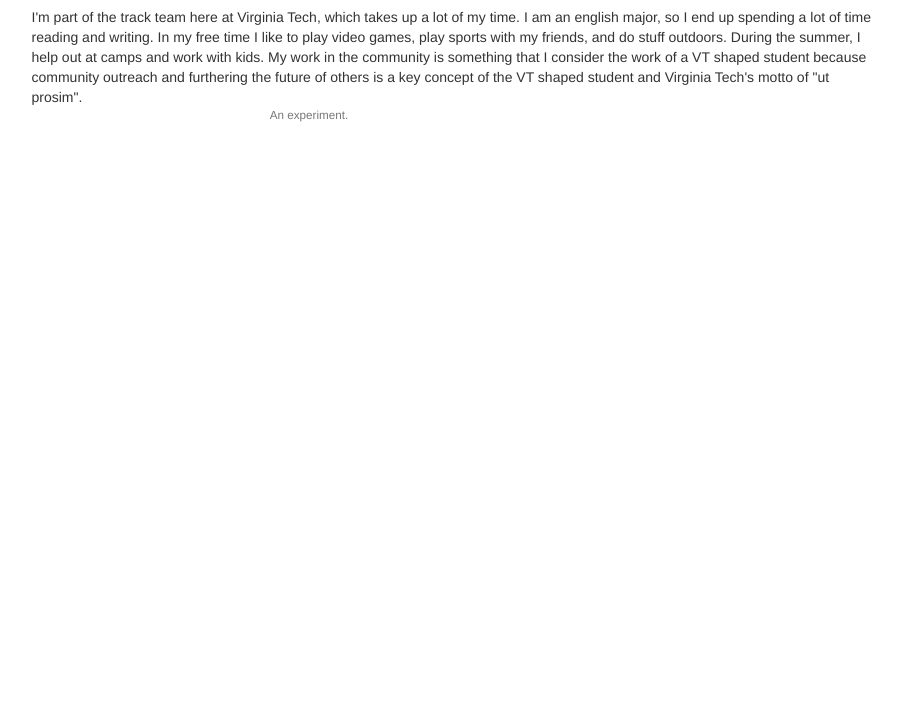
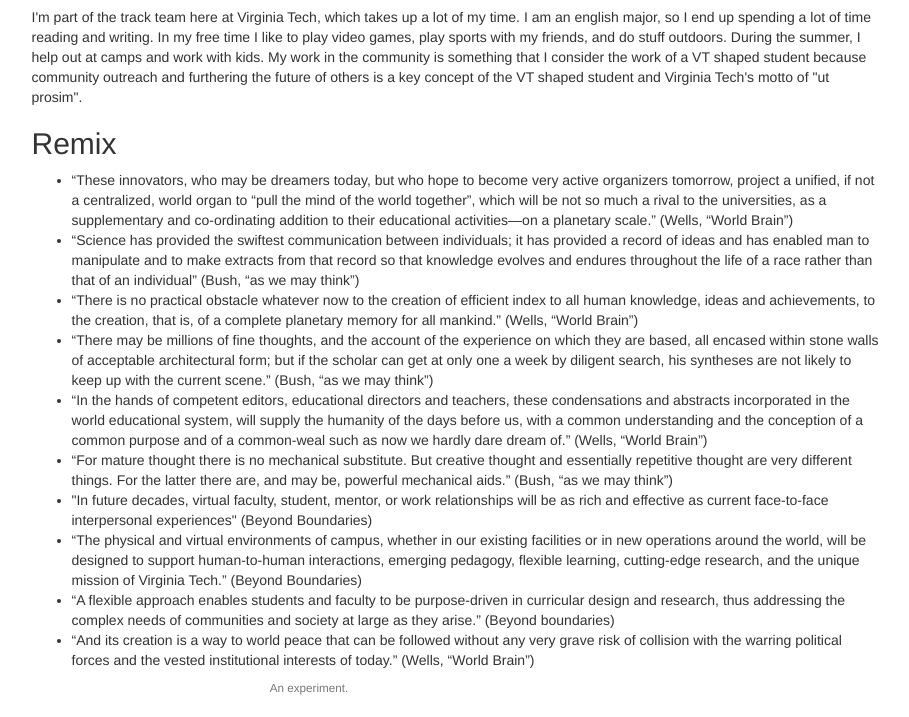
Before and after one commit to RyanTShepard/3844-Shepard, a plain HTML site: page index.html in a window 1280 px wide. Shown: the part 566-1283 px from the top of the page, without its empty margins (331-1240 px from the left). Before the commit the page ends 800 px from the top, so only its background shows below. Drawn offline with nearby package versions, Linux system fonts and the light colour scheme.

Commit message:
added remix

```diff
--- a/index.html
+++ b/index.html
@@ -45,7 +45,17 @@
                     <img src="http://www.hokiesports.com/SIPhotos/images/Shepard,%20Ryan.jpeg"/>
                     <p>My name is Ryan Shepard. I have no previous experience in digital writing. I hope that with the help of this course I will have a better understanding of how digital writing works and how to properly use and implement it in my own works.</p>
                     <p2>I'm part of the track team here at Virginia Tech, which takes up a lot of my time. I am an english major, so I end up spending a lot of time reading and writing. In my free time I like to play video games, play sports with my friends, and do stuff outdoors. During the summer, I help out at camps and work with kids. My work in the community is something that I consider the work of a VT shaped student because community outreach and furthering the future of others is a key concept of the VT shaped student and Virginia Tech's motto of "ut prosim".</p2>
-
+                    <h2>Remix</h2>
+                    <ul><li>“These innovators, who may be dreamers today, but who hope to become very active organizers tomorrow, project a unified, if not a centralized, world organ to “pull the mind of the world together”, which will be not so much a rival to the universities, as a supplementary and co-ordinating addition to their educational activities—on a planetary scale.” (Wells, “World Brain”)</li>
+                    <li>“Science has provided the swiftest communication between individuals; it has provided a record of ideas and has enabled man to manipulate and to make extracts from that record so that knowledge evolves and endures throughout the life of a race rather than that of an individual” (Bush, “as we may think”)</li>
+                    <li>“There is no practical obstacle whatever now to the creation of efficient index to all human knowledge, ideas and achievements, to the creation, that is, of a complete planetary memory for all mankind.” (Wells, “World Brain”)</li>
+                    <li>“There may be millions of fine thoughts, and the account of the experience on which they are based, all encased within stone walls of acceptable architectural form; but if the scholar can get at only one a week by diligent search, his syntheses are not likely to keep up with the current scene.” (Bush, “as we may think”)</li>
+                    <li>“In the hands of competent editors, educational directors and teachers, these condensations and abstracts incorporated in the world educational system, will supply the humanity of the days before us, with a common understanding and the conception of a common purpose and of a common-weal such as now we hardly dare dream of.” (Wells, “World Brain”)</li>
+                    <li>“For mature thought there is no mechanical substitute. But creative thought and essentially repetitive thought are very different things. For the latter there are, and may be, powerful mechanical aids.” (Bush, “as we may think”)</li>
+                    <li>"In future decades, virtual faculty, student, mentor, or work relationships will be as rich and effective as current face-to-face interpersonal experiences" (Beyond Boundaries)</li>
+                    <li>“The physical and virtual environments of campus, whether in our existing facilities or in new operations around the world, will be designed to support human-to-human interactions, emerging pedagogy, flexible learning, cutting-edge research, and the unique mission of Virginia Tech.” (Beyond Boundaries)</li>
+                    <li>“A flexible approach enables students and faculty to be purpose-driven in curricular design and research, thus addressing the complex needs of communities and society at large as they arise.” (Beyond boundaries)</li>
+                    <li>“And its creation is a way to world peace that can be followed without any very grave risk of collision with the warring political forces and the vested institutional interests of today.” (Wells, “World Brain”)</li></ul>
                 </div>
                 <footer>
                     <div class="container text-muted">
```
